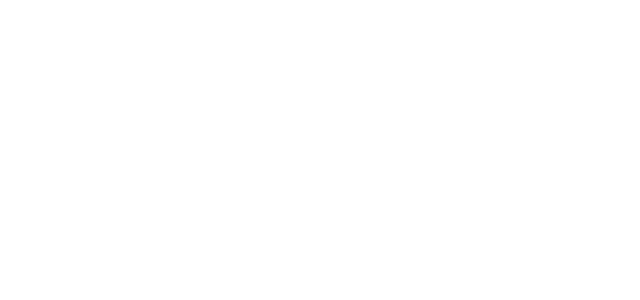
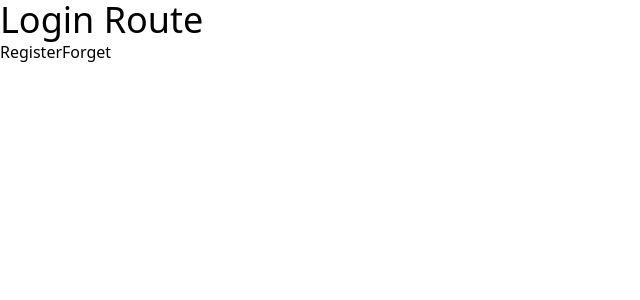
Before and after one commit to hitesh0902/xfire-ui, a React (Create React App) app: page /auth/login in a window 1280 px wide. Shown: the top 300 px of the page, without its empty margins (0-640 px from the left). Built offline with nearby package versions, Linux system fonts and the light colour scheme.

Commit message:
auth routes setup.

```diff
--- a/src/App.tsx
+++ b/src/App.tsx
@@ -1,6 +1,10 @@
 import React from 'react';
 import { BrowserRouter, Switch, Route } from 'react-router-dom';
 import ExampleRoute from './routes/ExampleRoute';
+import LoginRoute from './routes/auth/LoginRoute';
+import RegisterRoute from './routes/auth/RegisterRoute';
+import ForgetPasswordRoute from './routes/auth/ForgetPasswordRoute';
+import Error404Route from './routes/Error404Route';
 
 const App: React.FC = () => {
   return (
@@ -8,6 +12,10 @@ const App: React.FC = () => {
       <BrowserRouter>
         <Switch>
           <Route exact path='/' component={ExampleRoute} />
+          <Route exact path='/auth/login' component={LoginRoute} />
+          <Route exact path='/auth/register' component={RegisterRoute} />
+          <Route exact path='/auth/forget' component={ForgetPasswordRoute} />
+          <Route path='/' component={Error404Route} />
         </Switch>
       </BrowserRouter>
     </div>
--- /dev/null
+++ b/src/routes/Error404Route.tsx
@@ -0,0 +1,11 @@
+import React from 'react';
+
+const Error404Route = () => {
+  return (
+    <div>
+      <h1 className='text-4xl text-red-600'>Error 404</h1>
+    </div>
+  );
+};
+
+export default Error404Route;
--- /dev/null
+++ b/src/routes/auth/ForgetPasswordRoute.tsx
@@ -0,0 +1,11 @@
+import React from 'react';
+
+const ForgetPasswordRoute = () => {
+  return (
+    <div>
+      <h1 className='text-4xl'>Forget Everything</h1>
+    </div>
+  );
+};
+
+export default ForgetPasswordRoute;
--- /dev/null
+++ b/src/routes/auth/LoginRoute.tsx
@@ -0,0 +1,16 @@
+import React from 'react';
+import { useHistory } from 'react-router-dom';
+
+const LoginRoute = () => {
+  const history = useHistory();
+
+  return (
+    <div>
+      <h1 className='text-4xl'>Login Route</h1>
+      <button onClick={() => history.push('/auth/register')}>Register</button>
+      <button onClick={() => history.push('/auth/forget')}>Forget</button>
+    </div>
+  );
+};
+
+export default LoginRoute;
--- /dev/null
+++ b/src/routes/auth/RegisterRoute.tsx
@@ -0,0 +1,11 @@
+import React from 'react';
+
+const RegisterRoute = () => {
+  return (
+    <div>
+      <h1 className='text-4xl'>Register Route</h1>
+    </div>
+  );
+};
+
+export default RegisterRoute;
```
